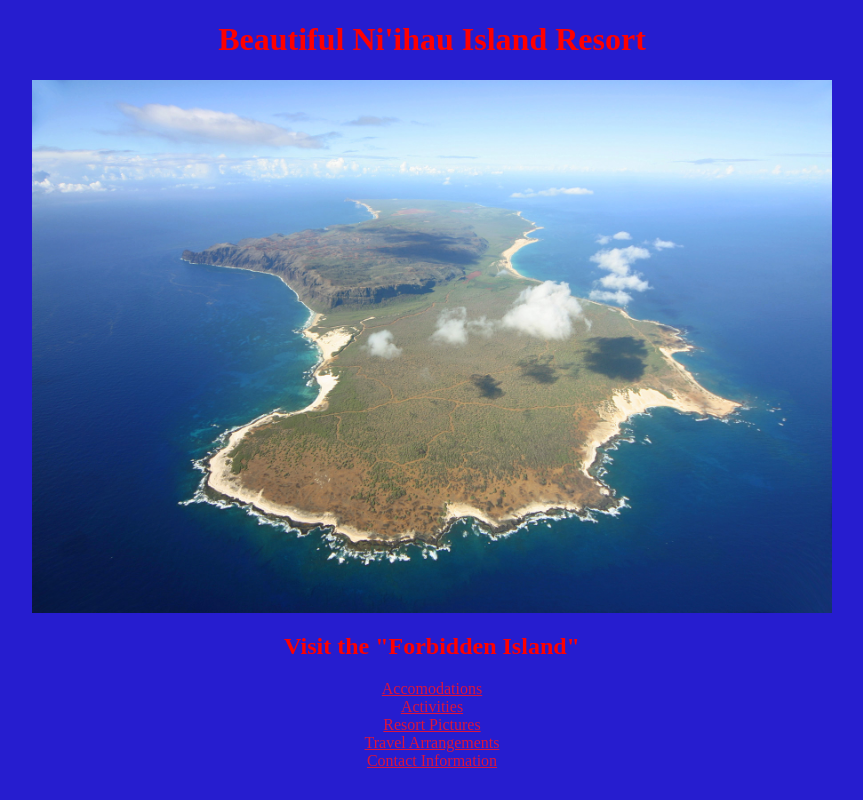
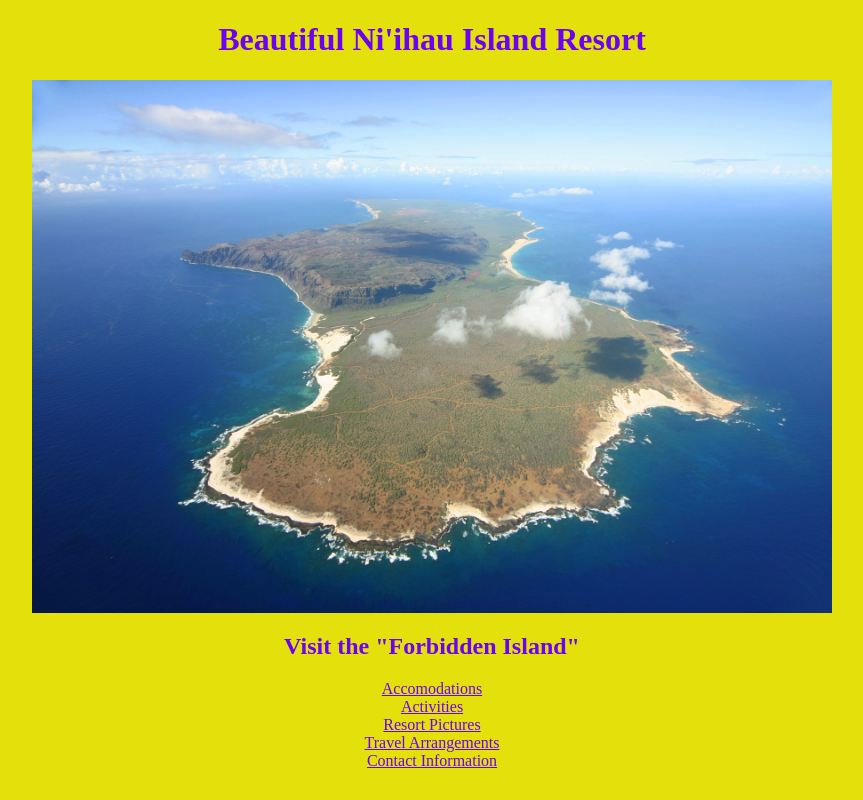
Before and after one commit to OutOfPseudonyms/Niihau-website, a plain HTML site: page index.html in a window 1280 px wide. Shown: the whole page, without its empty margins (208-1071 px from the left). Drawn offline with Linux system fonts and the light colour scheme.

Commit message:
Make Island theme.

```diff
--- a/css/styles.css
+++ b/css/styles.css
@@ -14,20 +14,20 @@
 }
 
 a {
-  color: crimson;
+  color: #6b02f5;
 }
 
 h1 {
-  color: red;
+  color: #6b02f5;
   text-align: center;
 }
 
 h2 {
-  color: red;
+  color: #6b02f5;
   text-align: center;
 }
 
 body {
-  background-color: rgb(38, 29, 207);
+  background-color: rgb(228, 224, 11);
   /* background-color: blue; */
 }
```
